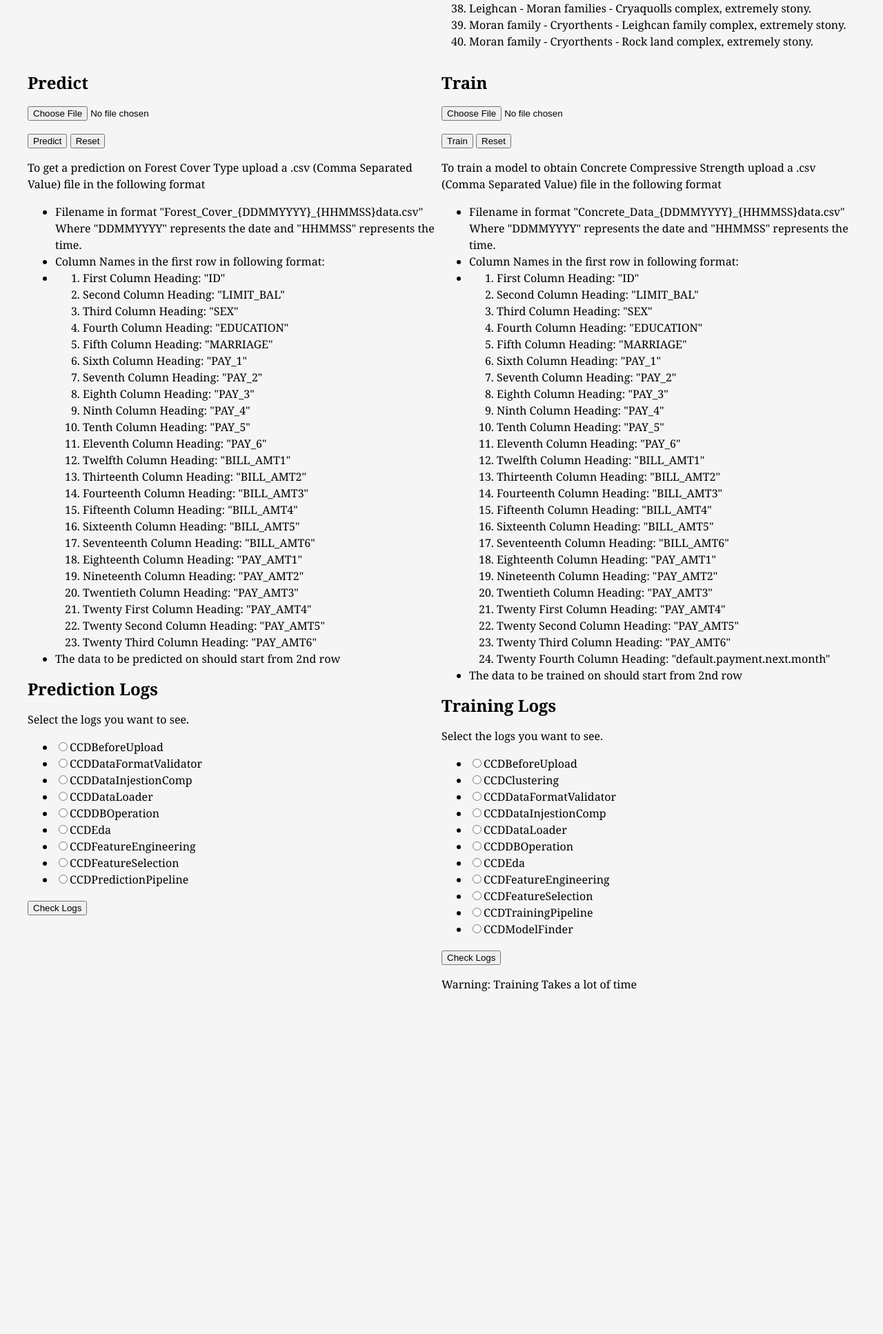
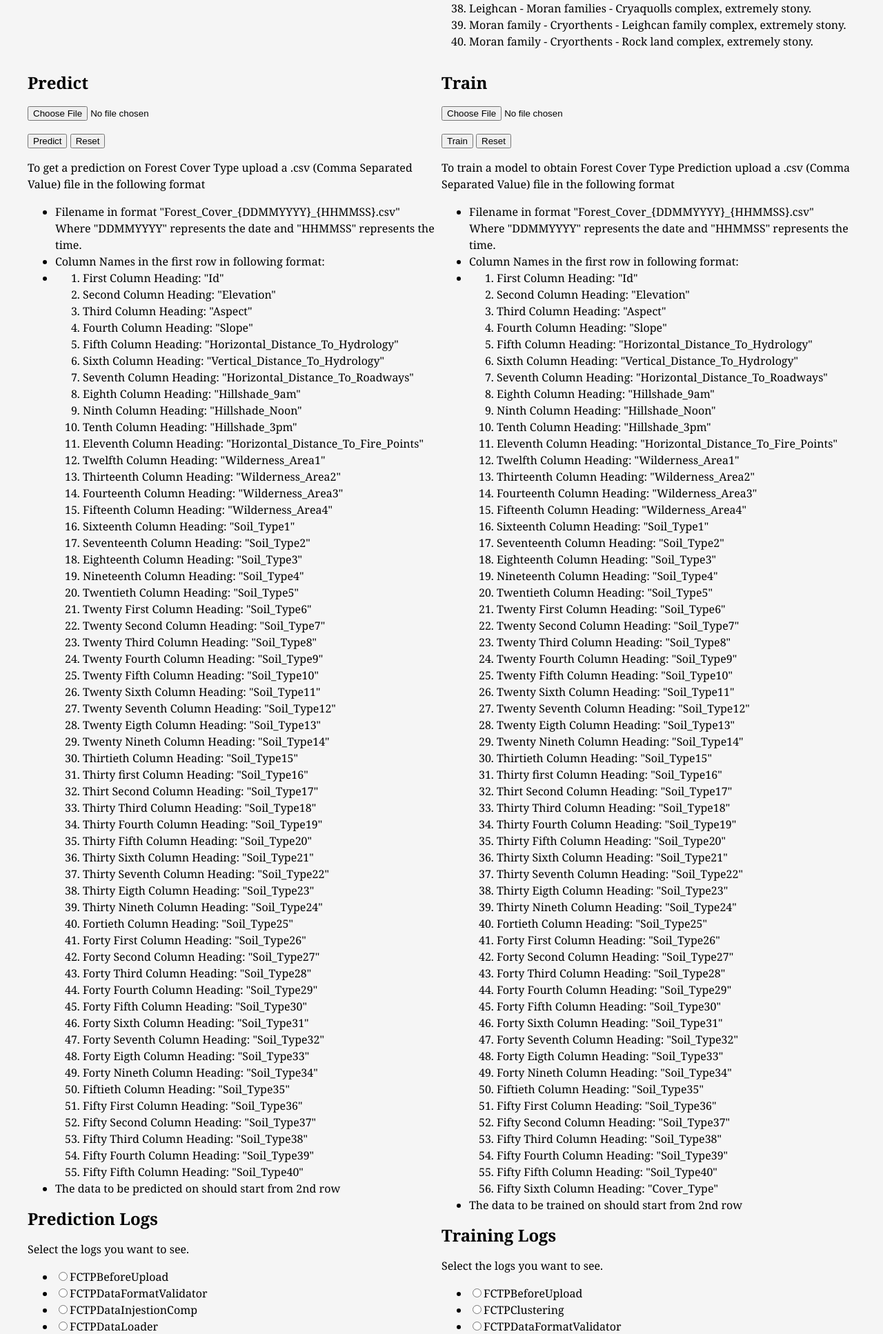
Before and after one commit to joma13331/Forest-Cover-Type-Prediction, a Flask app: page / in a window 1280 px wide. Shown: the part 1429-3363 px from the top of the page at 69% size. Before the commit the page ends 2866 px from the top, so only its background shows below. Run offline with Flask 2, Linux system fonts and the light colour scheme; parts of the project's set-up code (start-up, migrations or seed data) failed here and were passed over.

Commit message:
Modified the schemas and updated the first draft for webpages

```diff
--- a/FCTPSchemas/prediction_schema.json
+++ b/FCTPSchemas/prediction_schema.json
@@ -6,6 +6,7 @@
   "ColumnNames":{
     "Id": "int",
     "Elevation": "int",
+    "Aspect": "int",
     "Slope": "int",
     "Horizontal_Distance_To_Hydrology": "int",
     "Vertical_Distance_To_Hydrology": "int",
--- a/FCTPSchemas/training_schema.json
+++ b/FCTPSchemas/training_schema.json
@@ -6,6 +6,7 @@
   "ColumnNames":{
     "Id": "int",
     "Elevation": "int",
+    "Aspect": "int",
     "Slope": "int",
     "Horizontal_Distance_To_Hydrology": "int",
     "Vertical_Distance_To_Hydrology": "int",
--- a/static/css/main.css
+++ b/static/css/main.css
@@ -22,7 +22,7 @@ body {
 
 #container{
     display: grid;
-    grid-template-rows: 0.5fr min-content 5fr;
+    grid-template-rows: min-content min-content 5fr;
     grid-template-columns: 1fr 1fr;
     grid-template-areas: "project_name logo"
     "description description"
--- a/templates/index.html
+++ b/templates/index.html
@@ -129,33 +129,66 @@
                     <p><input type="submit" value="Predict"> <input type="reset"></p>
                     <p>To get a prediction on Forest Cover Type upload a .csv (Comma Separated Value) file in the following format</p>
                     <ul>
-                        <li>Filename in format "Forest_Cover_{DDMMYYYY}_{HHMMSS}data.csv"<br> Where "DDMMYYYY" represents the date and "HHMMSS" represents the time.</li>
+                        <li>Filename in format "Forest_Cover_{DDMMYYYY}_{HHMMSS}.csv"<br> Where "DDMMYYYY" represents the date and "HHMMSS" represents the time.</li>
                         <li>Column Names in the first row in following format:</li>
                         <li>
                             <ol>
-                                <li>First Column Heading: "ID"</li>
-                                <li>Second Column Heading: "LIMIT_BAL"</li>
-                                <li>Third Column Heading: "SEX"</li>
-                                <li>Fourth Column Heading: "EDUCATION"</li>
-                                <li>Fifth Column Heading: "MARRIAGE"</li>
-                                <li>Sixth Column Heading: "PAY_1"</li>
-                                <li>Seventh Column Heading: "PAY_2"</li>
-                                <li>Eighth Column Heading: "PAY_3"</li>
-                                <li>Ninth Column Heading: "PAY_4"</li>
-                                <li>Tenth Column Heading: "PAY_5"</li>
-                                <li>Eleventh Column Heading: "PAY_6"</li>
-                                <li>Twelfth Column Heading: "BILL_AMT1"</li>
-                                <li>Thirteenth Column Heading: "BILL_AMT2"</li>
-                                <li>Fourteenth Column Heading: "BILL_AMT3"</li>
-                                <li>Fifteenth Column Heading: "BILL_AMT4"</li>
-                                <li>Sixteenth Column Heading: "BILL_AMT5"</li>
-                                <li>Seventeenth Column Heading: "BILL_AMT6"</li>
-                                <li>Eighteenth Column Heading: "PAY_AMT1"</li>
-                                <li>Nineteenth Column Heading: "PAY_AMT2"</li>
-                                <li>Twentieth Column Heading: "PAY_AMT3"</li>
-                                <li>Twenty First Column Heading: "PAY_AMT4"</li>
-                                <li>Twenty Second Column Heading: "PAY_AMT5"</li>
-                                <li>Twenty Third Column Heading: "PAY_AMT6"</li>
+                                <li>First Column Heading: "Id"</li>
+                                <li>Second Column Heading: "Elevation"</li>
+                                <li>Third Column Heading: "Aspect"</li>
+                                <li>Fourth Column Heading: "Slope"</li>
+                                <li>Fifth Column Heading: "Horizontal_Distance_To_Hydrology"</li>
+                                <li>Sixth Column Heading: "Vertical_Distance_To_Hydrology"</li>
+                                <li>Seventh Column Heading: "Horizontal_Distance_To_Roadways"</li>
+                                <li>Eighth Column Heading: "Hillshade_9am"</li>
+                                <li>Ninth Column Heading: "Hillshade_Noon"</li>
+                                <li>Tenth Column Heading: "Hillshade_3pm"</li>
+                                <li>Eleventh Column Heading: "Horizontal_Distance_To_Fire_Points"</li>
+                                <li>Twelfth Column Heading: "Wilderness_Area1"</li>
+                                <li>Thirteenth Column Heading: "Wilderness_Area2"</li>
+                                <li>Fourteenth Column Heading: "Wilderness_Area3"</li>
+                                <li>Fifteenth Column Heading: "Wilderness_Area4"</li>
+                                <li>Sixteenth Column Heading: "Soil_Type1"</li>
+                                <li>Seventeenth Column Heading: "Soil_Type2"</li>
+                                <li>Eighteenth Column Heading: "Soil_Type3"</li>
+                                <li>Nineteenth Column Heading: "Soil_Type4"</li>
+                                <li>Twentieth Column Heading: "Soil_Type5"</li>
+                                <li>Twenty First Column Heading: "Soil_Type6"</li>
+                                <li>Twenty Second Column Heading: "Soil_Type7"</li>
+                                <li>Twenty Third Column Heading: "Soil_Type8"</li>
+                                <li>Twenty Fourth Column Heading: "Soil_Type9"</li>
+                                <li>Twenty Fifth Column Heading: "Soil_Type10"</li>
+                                <li>Twenty Sixth Column Heading: "Soil_Type11"</li>
+                                <li>Twenty Seventh Column Heading: "Soil_Type12"</li>
+                                <li>Twenty Eigth Column Heading: "Soil_Type13"</li>
+                                <li>Twenty Nineth Column Heading: "Soil_Type14"</li>
+                                <li>Thirtieth Column Heading: "Soil_Type15"</li>
+                                <li>Thirty first Column Heading: "Soil_Type16"</li>
+                                <li>Thirt Second Column Heading: "Soil_Type17"</li>
+                                <li>Thirty Third Column Heading: "Soil_Type18"</li>
+                                <li>Thirty Fourth Column Heading: "Soil_Type19"</li>
+                                <li>Thirty Fifth Column Heading: "Soil_Type20"</li>
+                                <li>Thirty Sixth Column Heading: "Soil_Type21"</li>
+                                <li>Thirty Seventh Column Heading: "Soil_Type22"</li>
+                                <li>Thirty Eigth Column Heading: "Soil_Type23"</li>
+                                <li>Thirty Nineth Column Heading: "Soil_Type24"</li>
+                                <li>Fortieth Column Heading: "Soil_Type25"</li>
+                                <li>Forty First Column Heading: "Soil_Type26"</li>
+                                <li>Forty Second Column Heading: "Soil_Type27"</li>
+                                <li>Forty Third Column Heading: "Soil_Type28"</li>
+                                <li>Forty Fourth Column Heading: "Soil_Type29"</li>
+                                <li>Forty Fifth Column Heading: "Soil_Type30"</li>
+                                <li>Forty Sixth Column Heading: "Soil_Type31"</li>
+                                <li>Forty Seventh Column Heading: "Soil_Type32"</li>
+                                <li>Forty Eigth Column Heading: "Soil_Type33"</li>
+                                <li>Forty Nineth Column Heading: "Soil_Type34"</li>
+                                <li>Fiftieth Column Heading: "Soil_Type35"</li>
+                                <li>Fifty First Column Heading: "Soil_Type36"</li>
+                                <li>Fifty Second Column Heading: "Soil_Type37"</li>
+                                <li>Fifty Third Column Heading: "Soil_Type38"</li>
+                                <li>Fifty Fourth Column Heading: "Soil_Type39"</li>
+                                <li>Fifty Fifth Column Heading: "Soil_Type40"</li>
+
                             </ol>
                         </li>
                         <li> The data to be predicted on should start from 2nd row</li>
@@ -167,15 +200,15 @@
                 <form action="/logs" method="post">
                     <p>Select the logs you want to see.</p>
                     <ul>
-                        <li><input type="radio" name="log_type" value="prediction/CCDBeforeUpload.txt">CCDBeforeUpload</li>
-                        <li><input type="radio" name="log_type" value="prediction/CCDDataFormatValidator.txt">CCDDataFormatValidator</li>
-                        <li><input type="radio" name="log_type" value="prediction/CCDDataInjestionComplete.txt">CCDDataInjestionComp</li>
-                        <li><input type="radio" name="log_type" value="prediction/CCDDataLoader.txt">CCDDataLoader</li>
-                        <li><input type="radio" name="log_type" value="prediction/CCDDBOperation.txt">CCDDBOperation</li>
-                        <li><input type="radio" name="log_type" value="prediction/CCDEda.txt">CCDEda</li>
-                        <li><input type="radio" name="log_type" value="prediction/CCDFeatureEngineering.txt">CCDFeatureEngineering</li>
-                        <li><input type="radio" name="log_type" value="prediction/CCDFeatureSelection.txt">CCDFeatureSelection</li>
-                        <li><input type="radio" name="log_type" value="prediction/CCDPredictionPipeline.txt">CCDPredictionPipeline</li>
+                        <li><input type="radio" name="log_type" value="prediction/FCTPBeforeUpload.txt">FCTPBeforeUpload</li>
+                        <li><input type="radio" name="log_type" value="prediction/FCTPDataFormatValidator.txt">FCTPDataFormatValidator</li>
+                        <li><input type="radio" name="log_type" value="prediction/FCTPDataInjestionComplete.txt">FCTPDataInjestionComp</li>
+                        <li><input type="radio" name="log_type" value="prediction/FCTPDataLoader.txt">FCTPDataLoader</li>
+                        <li><input type="radio" name="log_type" value="prediction/FCTPDBOperation.txt">FCTPDBOperation</li>
+                        <li><input type="radio" name="log_type" value="prediction/FCTPEda.txt">FCTPEda</li>
+                        <li><input type="radio" name="log_type" value="prediction/FCTPFeatureEngineering.txt">FCTPFeatureEngineering</li>
+                        <li><input type="radio" name="log_type" value="prediction/FCTPFeatureSelection.txt">FCTPFeatureSelection</li>
+                        <li><input type="radio" name="log_type" value="prediction/FCTPPredictionPipeline.txt">FCTPPredictionPipeline</li>
                     </ul>
                     <p><input type="submit" value="Check Logs"></p>
 
@@ -188,36 +221,68 @@
                 <form action="/train" method="post" enctype="multipart/form-data">
                     <input type="file" name="dataset" accept=".csv">
                     <p><input type="submit" value="Train"> <input type="reset"></p>
-                    <p>To train a model to obtain Concrete Compressive Strength upload a .csv (Comma Separated Value) file in the following format</p>
+                    <p>To train a model to obtain Forest Cover Type Prediction upload a .csv (Comma Separated Value) file in the following format</p>
                     <ul>
-                        <li>Filename in format "Concrete_Data_{DDMMYYYY}_{HHMMSS}data.csv"<br> Where "DDMMYYYY" represents the date and "HHMMSS" represents the time.</li>
+                        <li>Filename in format "Forest_Cover_{DDMMYYYY}_{HHMMSS}.csv"<br> Where "DDMMYYYY" represents the date and "HHMMSS" represents the time.</li>
                         <li>Column Names in the first row in following format:</li>
                         <li>
                             <ol>
-                                 <li>First Column Heading: "ID"</li>
-                                <li>Second Column Heading: "LIMIT_BAL"</li>
-                                <li>Third Column Heading: "SEX"</li>
-                                <li>Fourth Column Heading: "EDUCATION"</li>
-                                <li>Fifth Column Heading: "MARRIAGE"</li>
-                                <li>Sixth Column Heading: "PAY_1"</li>
-                                <li>Seventh Column Heading: "PAY_2"</li>
-                                <li>Eighth Column Heading: "PAY_3"</li>
-                                <li>Ninth Column Heading: "PAY_4"</li>
-                                <li>Tenth Column Heading: "PAY_5"</li>
-                                <li>Eleventh Column Heading: "PAY_6"</li>
-                                <li>Twelfth Column Heading: "BILL_AMT1"</li>
-                                <li>Thirteenth Column Heading: "BILL_AMT2"</li>
-                                <li>Fourteenth Column Heading: "BILL_AMT3"</li>
-                                <li>Fifteenth Column Heading: "BILL_AMT4"</li>
-                                <li>Sixteenth Column Heading: "BILL_AMT5"</li>
-                                <li>Seventeenth Column Heading: "BILL_AMT6"</li>
-                                <li>Eighteenth Column Heading: "PAY_AMT1"</li>
-                                <li>Nineteenth Column Heading: "PAY_AMT2"</li>
-                                <li>Twentieth Column Heading: "PAY_AMT3"</li>
-                                <li>Twenty First Column Heading: "PAY_AMT4"</li>
-                                <li>Twenty Second Column Heading: "PAY_AMT5"</li>
-                                <li>Twenty Third Column Heading: "PAY_AMT6"</li>
-                                <li>Twenty Fourth Column Heading: "default.payment.next.month"</li>
+                                <li>First Column Heading: "Id"</li>
+                                <li>Second Column Heading: "Elevation"</li>
+                                <li>Third Column Heading: "Aspect"</li>
+                                <li>Fourth Column Heading: "Slope"</li>
+                                <li>Fifth Column Heading: "Horizontal_Distance_To_Hydrology"</li>
+                                <li>Sixth Column Heading: "Vertical_Distance_To_Hydrology"</li>
+                                <li>Seventh Column Heading: "Horizontal_Distance_To_Roadways"</li>
+                                <li>Eighth Column Heading: "Hillshade_9am"</li>
+                                <li>Ninth Column Heading: "Hillshade_Noon"</li>
+                                <li>Tenth Column Heading: "Hillshade_3pm"</li>
+                                <li>Eleventh Column Heading: "Horizontal_Distance_To_Fire_Points"</li>
+                                <li>Twelfth Column Heading: "Wilderness_Area1"</li>
+                                <li>Thirteenth Column Heading: "Wilderness_Area2"</li>
+                                <li>Fourteenth Column Heading: "Wilderness_Area3"</li>
+                                <li>Fifteenth Column Heading: "Wilderness_Area4"</li>
+                                <li>Sixteenth Column Heading: "Soil_Type1"</li>
+                                <li>Seventeenth Column Heading: "Soil_Type2"</li>
+                                <li>Eighteenth Column Heading: "Soil_Type3"</li>
+                                <li>Nineteenth Column Heading: "Soil_Type4"</li>
+                                <li>Twentieth Column Heading: "Soil_Type5"</li>
+                                <li>Twenty First Column Heading: "Soil_Type6"</li>
+                                <li>Twenty Second Column Heading: "Soil_Type7"</li>
+                                <li>Twenty Third Column Heading: "Soil_Type8"</li>
+                                <li>Twenty Fourth Column Heading: "Soil_Type9"</li>
+                                <li>Twenty Fifth Column Heading: "Soil_Type10"</li>
+                                <li>Twenty Sixth Column Heading: "Soil_Type11"</li>
+                                <li>Twenty Seventh Column Heading: "Soil_Type12"</li>
+                                <li>Twenty Eigth Column Heading: "Soil_Type13"</li>
+                                <li>Twenty Nineth Column Heading: "Soil_Type14"</li>
+                                <li>Thirtieth Column Heading: "Soil_Type15"</li>
+                                <li>Thirty first Column Heading: "Soil_Type16"</li>
+                                <li>Thirt Second Column Heading: "Soil_Type17"</li>
+                                <li>Thirty Third Column Heading: "Soil_Type18"</li>
+                                <li>Thirty Fourth Column Heading: "Soil_Type19"</li>
+                                <li>Thirty Fifth Column Heading: "Soil_Type20"</li>
+                                <li>Thirty Sixth Column Heading: "Soil_Type21"</li>
+                                <li>Thirty Seventh Column Heading: "Soil_Type22"</li>
+                                <li>Thirty Eigth Column Heading: "Soil_Type23"</li>
+                                <li>Thirty Nineth Column Heading: "Soil_Type24"</li>
+                                <li>Fortieth Column Heading: "Soil_Type25"</li>
+                                <li>Forty First Column Heading: "Soil_Type26"</li>
+                                <li>Forty Second Column Heading: "Soil_Type27"</li>
+                                <li>Forty Third Column Heading: "Soil_Type28"</li>
+                                <li>Forty Fourth Column Heading: "Soil_Type29"</li>
+                                <li>Forty Fifth Column Heading: "Soil_Type30"</li>
+                                <li>Forty Sixth Column Heading: "Soil_Type31"</li>
+                                <li>Forty Seventh Column Heading: "Soil_Type32"</li>
+                                <li>Forty Eigth Column Heading: "Soil_Type33"</li>
+                                <li>Forty Nineth Column Heading: "Soil_Type34"</li>
+                                <li>Fiftieth Column Heading: "Soil_Type35"</li>
+                                <li>Fifty First Column Heading: "Soil_Type36"</li>
+                                <li>Fifty Second Column Heading: "Soil_Type37"</li>
+                                <li>Fifty Third Column Heading: "Soil_Type38"</li>
+                                <li>Fifty Fourth Column Heading: "Soil_Type39"</li>
+                                <li>Fifty Fifth Column Heading: "Soil_Type40"</li>
+                                <li>Fifty Sixth Column Heading: "Cover_Type"</li>
                             </ol>
                         </li>
                         <li> The data to be trained on should start from 2nd row</li>
@@ -229,17 +294,17 @@
                 <form action="/logs" method="post">
                     <p>Select the logs you want to see.</p>
                     <ul>
-                        <li><input type="radio" name="log_type" value="training/CCDBeforeUpload.txt">CCDBeforeUpload</li>
-                        <li><input type="radio" name="log_type" value="training/CCDClustering.txt">CCDClustering</li>
-                        <li><input type="radio" name="log_type" value="training/CCDDataFormatValidator.txt">CCDDataFormatValidator</li>
-                        <li><input type="radio" name="log_type" value="training/CCDDataInjestionComplete.txt">CCDDataInjestionComp</li>
-                        <li><input type="radio" name="log_type" value="training/CCDDataLoader.txt">CCDDataLoader</li>
-                        <li><input type="radio" name="log_type" value="training/CCDDBOperation.txt">CCDDBOperation</li>
-                        <li><input type="radio" name="log_type" value="training/CCDEda.txt">CCDEda</li>
-                        <li><input type="radio" name="log_type" value="training/CCDFeatureEngineering.txt">CCDFeatureEngineering</li>
-                        <li><input type="radio" name="log_type" value="training/CCDFeatureSelection.txt">CCDFeatureSelection</li>
-                        <li><input type="radio" name="log_type" value="training/CCDTrainingPipeline.txt">CCDTrainingPipeline</li>
-                        <li><input type="radio" name="log_type" value="training/CCDModelFinder.txt">CCDModelFinder</li>
+                        <li><input type="radio" name="log_type" value="training/FCTPBeforeUpload.txt">FCTPBeforeUpload</li>
+                        <li><input type="radio" name="log_type" value="training/FCTPClustering.txt">FCTPClustering</li>
+                        <li><input type="radio" name="log_type" value="training/FCTPDataFormatValidator.txt">FCTPDataFormatValidator</li>
+                        <li><input type="radio" name="log_type" value="training/FCTPDataInjestionComplete.txt">FCTPDataInjestionComp</li>
+                        <li><input type="radio" name="log_type" value="training/FCTPDataLoader.txt">FCTPDataLoader</li>
+                        <li><input type="radio" name="log_type" value="training/FCTPDBOperation.txt">FCTPDBOperation</li>
+                        <li><input type="radio" name="log_type" value="training/FCTPEda.txt">FCTPEda</li>
+                        <li><input type="radio" name="log_type" value="training/FCTPFeatureEngineering.txt">FCTPFeatureEngineering</li>
+                        <li><input type="radio" name="log_type" value="training/FCTPFeatureSelection.txt">FCTPFeatureSelection</li>
+                        <li><input type="radio" name="log_type" value="training/FCTPTrainingPipeline.txt">FCTPTrainingPipeline</li>
+                        <li><input type="radio" name="log_type" value="training/FCTPModelFinder.txt">FCTPModelFinder</li>
                     </ul>
                     <p><input type="submit" value="Check Logs"></p>
 
--- a/templates/logs.html
+++ b/templates/logs.html
@@ -4,7 +4,7 @@
     <head>
         <meta charset="utf-8">
         <meta name="viewport" content="width=device-width, initial-scale=1">
-        <title>Credit Card Default Prediction Project</title>
+        <title>Forest Cover Type Prediction Project</title>
 
         <style>
             @charset "UTF-8";
@@ -49,7 +49,7 @@
         <div id="container">
 
             <h1 id="project_name">
-                Credit Card Default Prediction
+                Forest Cover Type Prediction
             </h1>
 
             <p id="logo"><img src={{image_url}} alt="iNeuron Logo" width=200px ></p>
--- a/templates/train.html
+++ b/templates/train.html
@@ -4,14 +4,14 @@
     <head>
         <meta charset="utf-8">
         <meta name="viewport" content="width=device-width, initial-scale=1">
-        <title>Credit Card Default Prediction Project</title>
+        <title>Forest Cover Type Prediction Project</title>
         <link rel="stylesheet" href="static/css/predict.css">
     </head>
     <body>
         <div id="container">
 
             <h1 id="project_name">
-                Credit Card Default Prediction
+                Forest Cover Type Prediction
             </h1>
 
             <p id="logo"><img src={{image_url}} alt="iNeuron Logo" width=200px ></p>
```
Also changed, not shown: templates/predict.html (+6 -6 lines).
